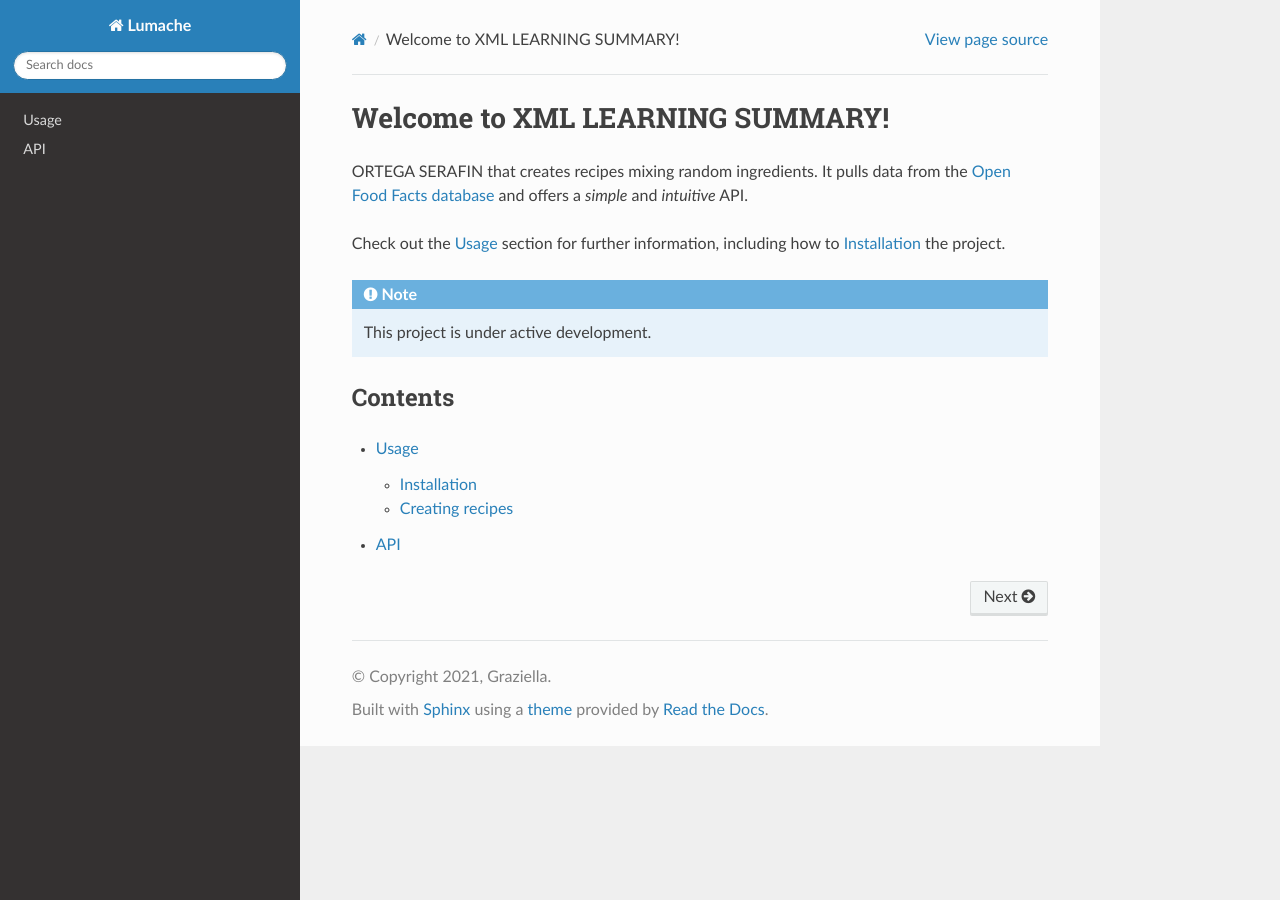
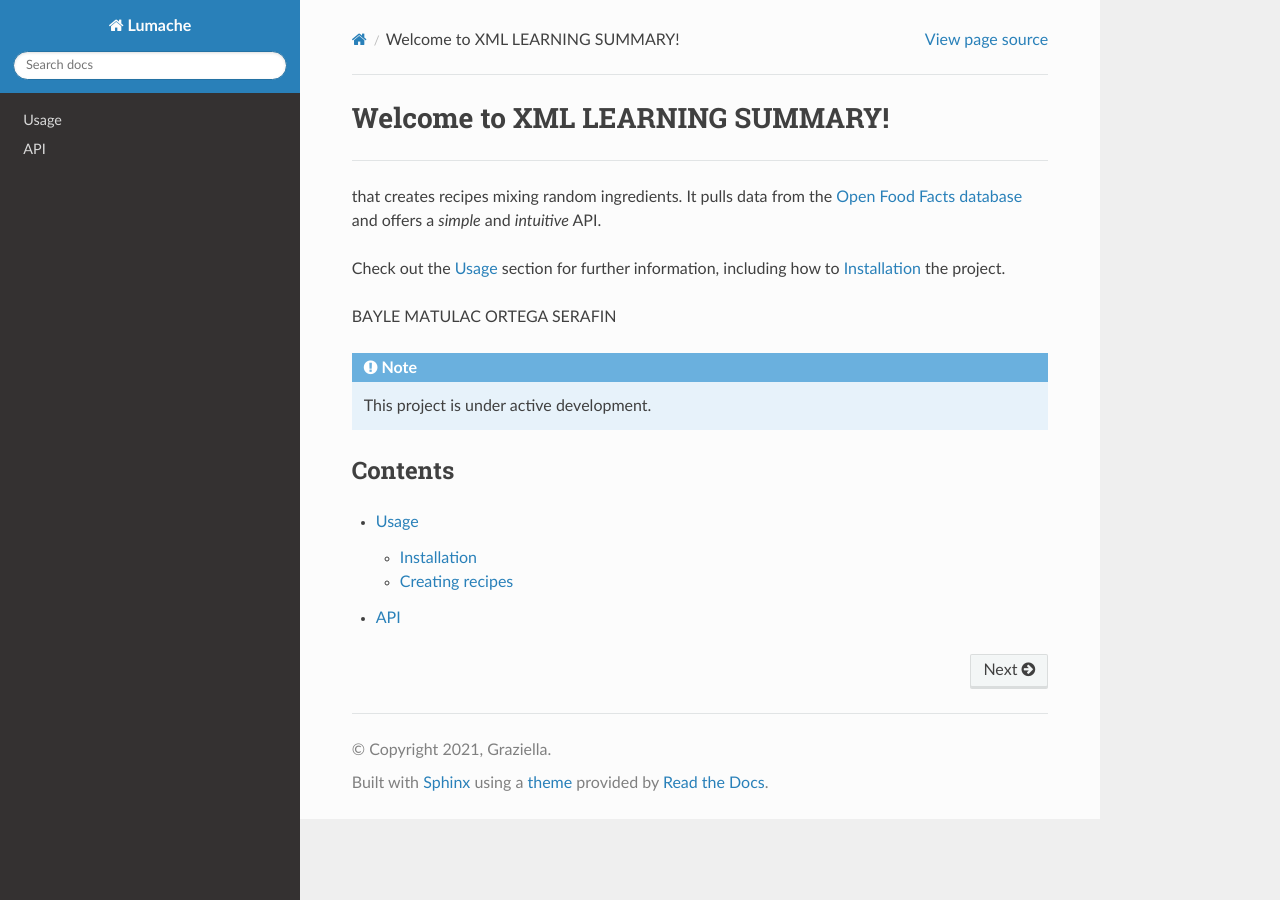
Before and after one commit to litoserafin/xml, a Sphinx documentation site: the page built from docs/source/index.rst, in a window 1280 px wide. Built offline with Sphinx 7.4.7 and the Read the Docs theme 3.1.0, drawn with Linux system fonts in a browser that asks for light colours.

Commit message:
Update index.rst

```diff
--- a/docs/source/index.rst
+++ b/docs/source/index.rst
@@ -1,16 +1,18 @@
 Welcome to XML LEARNING SUMMARY!
 ===================================
 -----------------
-BAYLE
-MATULAC
-ORTEGA
-SERAFIN
+
 that creates recipes mixing random ingredients.
 It pulls data from the `Open Food Facts database <https://www.w3schools.com/xml/default.asp>`_
 and offers a *simple* and *intuitive* API.
 
 Check out the :doc:`usage` section for further information, including
 how to :ref:`installation` the project.
+
+BAYLE
+MATULAC
+ORTEGA
+SERAFIN
 
 .. note::
 
```
